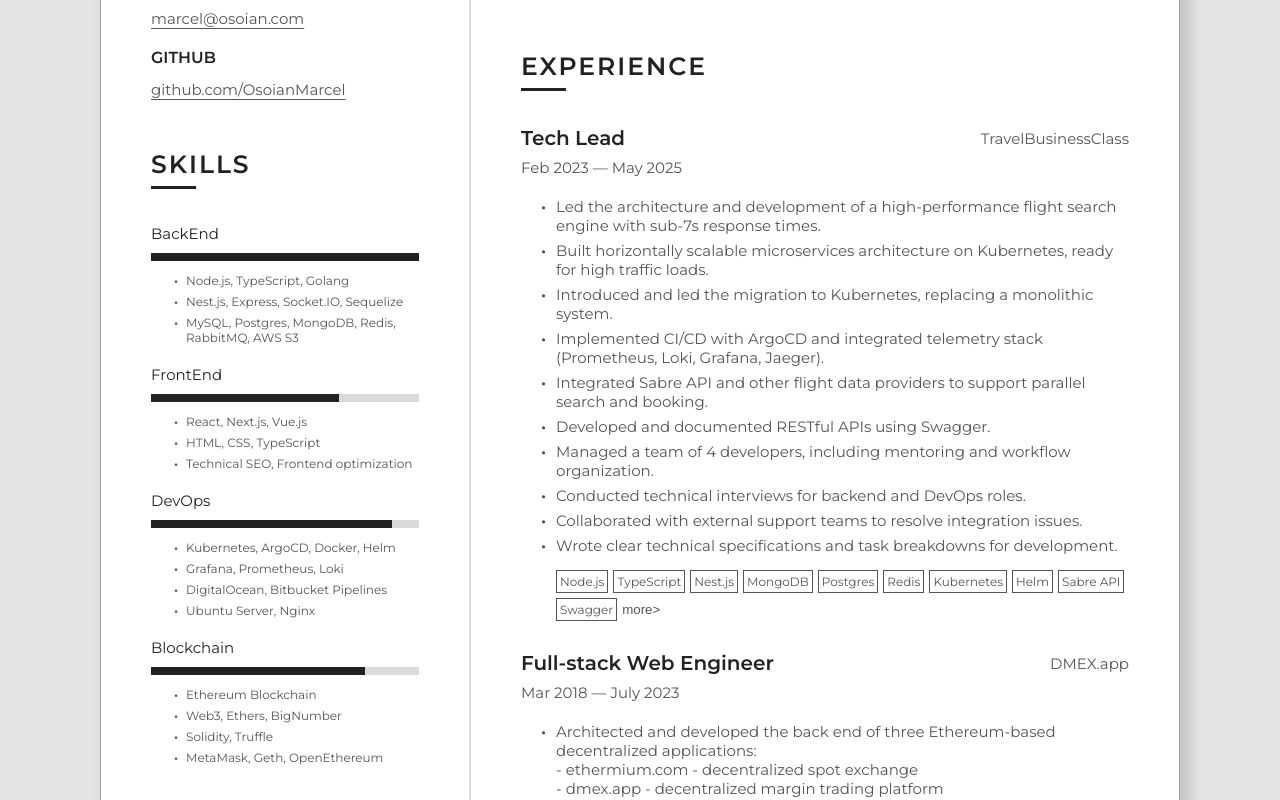
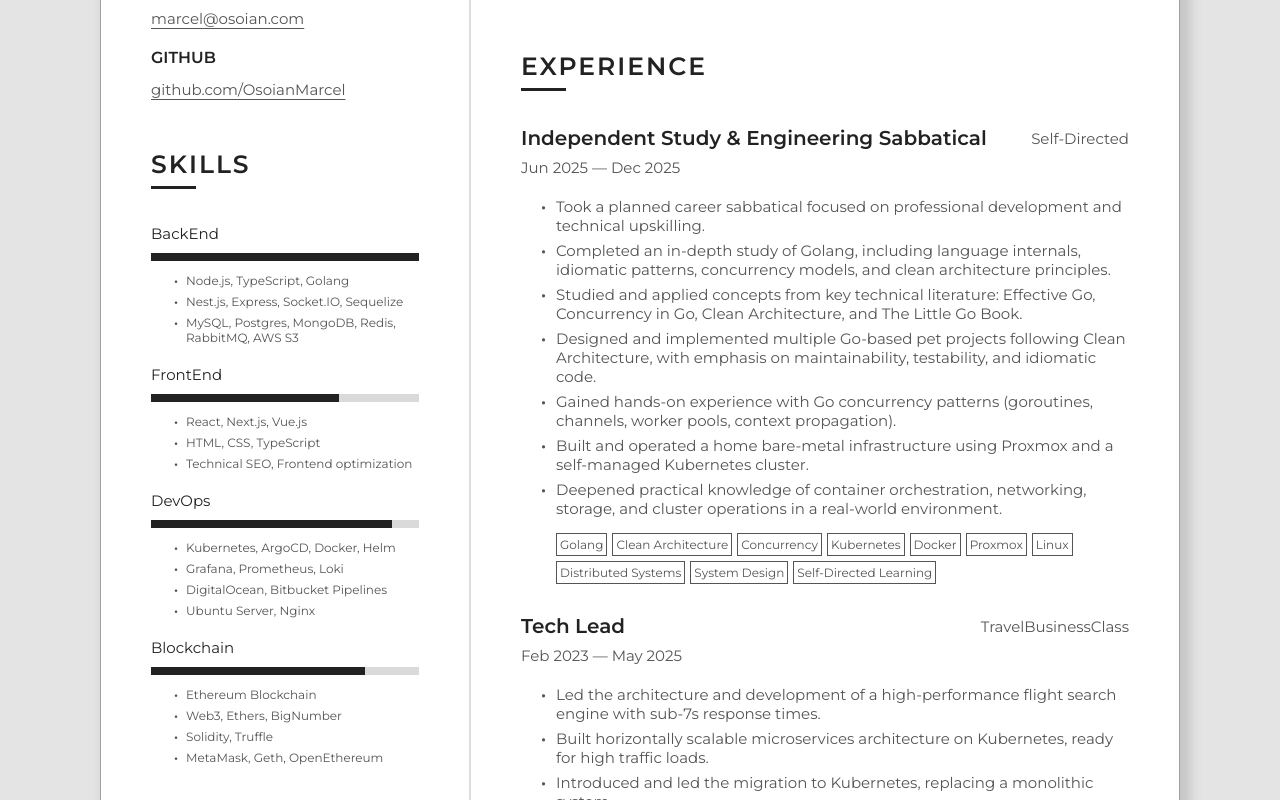
Before and after one commit to OsoianMarcel/my-cv, a Next.js app: page / in a window 1280 px wide. Shown: the part 540-1340 px from the top of the page. Built offline with nearby package versions, Linux system fonts and the light colour scheme.

Commit message:
update content

```diff
--- a/src/configs/content.ts
+++ b/src/configs/content.ts
@@ -66,6 +66,33 @@ const content = {
   description:
     'Software Engineer with over 10 years of experience building web systems and APIs. Strong background in Node.js, TypeScript, and cloud-native development using Kubernetes. Built and maintained distributed microservices, integrated third-party APIs, and designed scalable backend systems. 4 years of hands-on experience with Ethereum blockchain, smart contracts, and Web3 tools. Comfortable working across the stack and handling infrastructure when needed.',
   employmentHistory: [
+    {
+      position: 'Independent Study & Engineering Sabbatical',
+      company: 'Self-Directed',
+      periodFrom: 'Jun 2025',
+      periodTo: 'Dec 2025',
+      responsibilities: [
+        'Took a planned career sabbatical focused on professional development and technical upskilling.',
+        'Completed an in-depth study of Golang, including language internals, idiomatic patterns, concurrency models, and clean architecture principles.',
+        'Studied and applied concepts from key technical literature: Effective Go, Concurrency in Go, Clean Architecture, and The Little Go Book.',
+        'Designed and implemented multiple Go-based pet projects following Clean Architecture, with emphasis on maintainability, testability, and idiomatic code.',
+        'Gained hands-on experience with Go concurrency patterns (goroutines, channels, worker pools, context propagation).',
+        'Built and operated a home bare-metal infrastructure using Proxmox and a self-managed Kubernetes cluster.',
+        'Deepened practical knowledge of container orchestration, networking, storage, and cluster operations in a real-world environment.'
+      ],
+      skills: [
+        'Golang',
+        'Clean Architecture',
+        'Concurrency',
+        'Kubernetes',
+        'Docker',
+        'Proxmox',
+        'Linux',
+        'Distributed Systems',
+        'System Design',
+        'Self-Directed Learning'
+      ]
+    },
     {
       position: 'Tech Lead',
       company: 'TravelBusinessClass',
```
